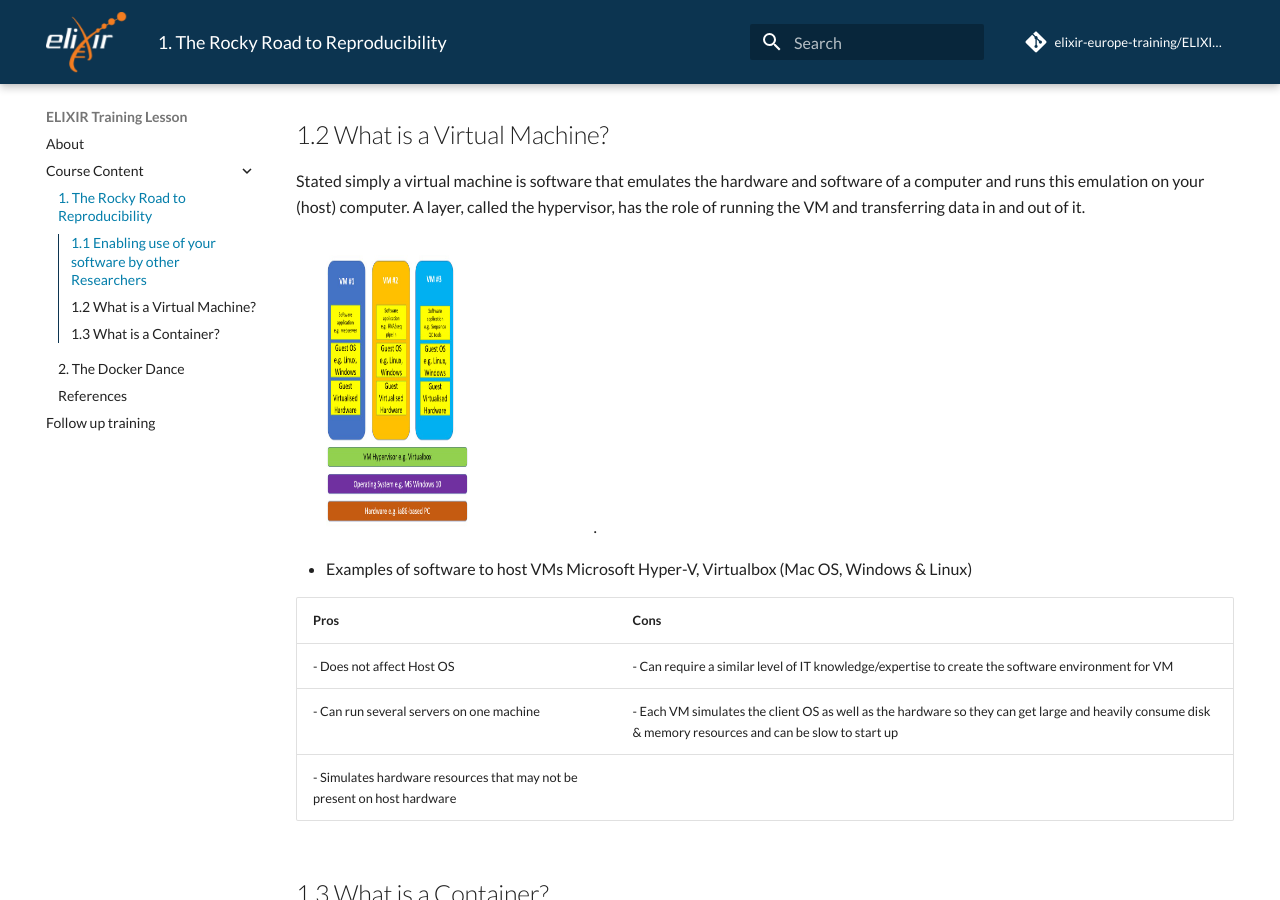
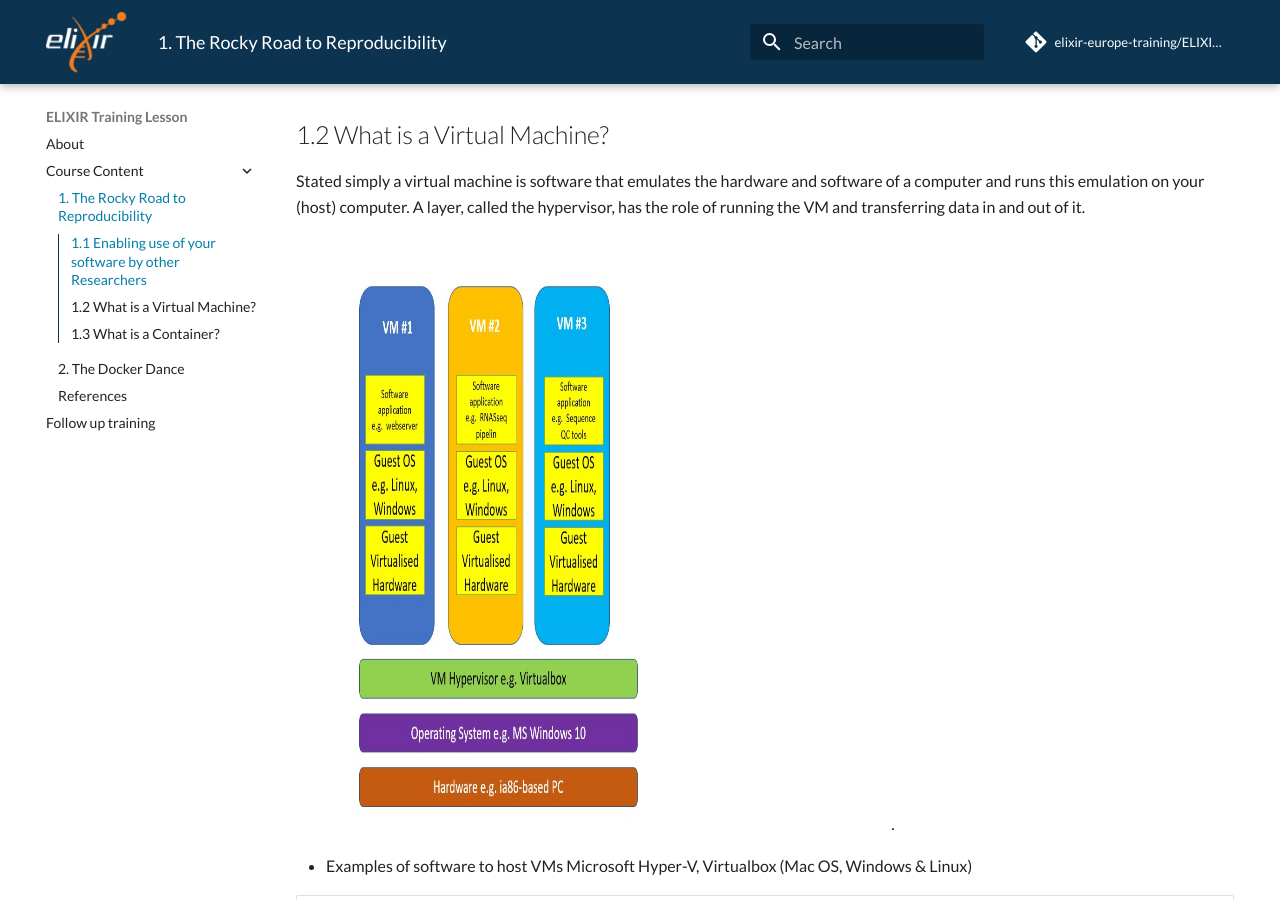
Before and after one commit to elixir-europe-training/ELIXIR-TrP-ContainersPython-CodeRep, an MkDocs documentation site: the page built from docs/chapters/chapter_01.md, in a window 1280 px wide and 900 px high, scrolled down 1752 px. Built offline with MkDocs 1.6.1 and Material for MkDocs 9.7.7, drawn with Linux system fonts in a browser that asks for light colours; comment, search, counter and statistics services are not loaded.

Commit message:
Update chapter_01.md
make images bigger again

```diff
--- a/docs/chapters/chapter_01.md
+++ b/docs/chapters/chapter_01.md
@@ -85,7 +85,7 @@
 and transferring data in and out of it.
 
 ![hypervisor host os of a virtual machine diagram
-](./../assets/images/virtual.jpg){: style="width:3.1in;height:3.1in"}.
+](./../assets/images/virtual.jpg){: style="width:6.2in;height:6.2in"}.
 
 -   Examples of software to host VMs Microsoft Hyper-V, Virtualbox (Mac
     OS, Windows & Linux)
@@ -104,23 +104,23 @@
 
 ![A large orange truck drives down the road Description automatically
 generated with medium
-confidence](./../assets/images/container_lorry.jpg){: style="width:2.23in;height:2.8in"}.
+confidence](./../assets/images/container_lorry.jpg){: style="width:4.46in;height:5.6in"}.
 
 Photo by [Nur
 Alamin](https://unsplash.com/@nuralamin12?utm_source=unsplash&utm_medium=referral&utm_content=creditCopyText) on [Unsplash](https://unsplash.com/photos/xifUN_Mkf8Y?utm_source=unsplash&utm_medium=referral&utm_content=creditCopyText)
 
 ![A picture containing sky, outdoor, outdoor object Description
-automatically generated](./../assets/images/container_ship2.jpg){: style="width:2.8in;height:1.8in"}.
+automatically generated](./../assets/images/container_ship2.jpg){: style="width:5.6in;height:3.6in"}.
 
 Photo by [Ian
 Taylor](https://unsplash.com/@carrier_lost?utm_source=unsplash&utm_medium=referral&utm_content=creditCopyText) on [Unsplash](https://unsplash.com/photos/jOqJbvo1P9g?utm_source=unsplash&utm_medium=referral&utm_content=creditCopyText)
 
-![](./../assets/images/container_train.jpg){: style="width:2.76in;height:1.8in"}.
+![](./../assets/images/container_train.jpg){: style="width:5.5in;height:3.6in"}.
 
 Photo by [Michael
 SKOPAL](https://unsplash.com/@michael_skopal?utm_source=unsplash&utm_medium=referral&utm_content=creditCopyText) on [Unsplash](https://unsplash.com/photos/z5tiShyxZnc?utm_source=unsplash&utm_medium=referral&utm_content=creditCopyText)
 
-![](./../assets/images/container_ship.jpg){: style="width:2.1in;height:3.15in"}.
+![](./../assets/images/container_ship.jpg){: style="width:4.2in;height:6.32in"}.
 
 Photo by [Nathan
 Cima](https://unsplash.com/@nathan_cima?utm_source=unsplash&utm_medium=referral&utm_content=creditCopyText) on [Unsplash](https://unsplash.com/photos/MHXJ9p64Jw8?utm_source=unsplash&utm_medium=referral&utm_content=creditCopyText)
@@ -146,7 +146,7 @@
 
 -   **Multiple containers can be run on a Host OS**
 
-![container elements diagram](./../assets/images/container.jpg){: style="width:4.6in;height:2.5in"}.
+![container elements diagram](./../assets/images/container.jpg){: style="width:9.2in;height:5.0in"}.
 
 
 | Pros  | Cons  |
```
